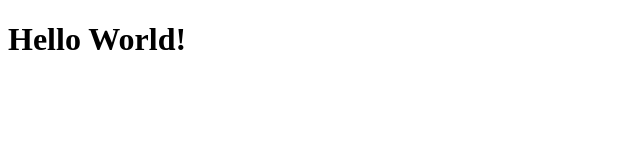
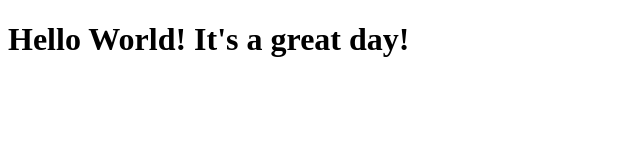
Before and after one commit to dev1508/coursera-test, a plain HTML site: page site/index.html in a window 1280 px wide. Shown: the whole page, without its empty margins (0-640 px from the left). Drawn offline with Linux system fonts and the light colour scheme.

Commit message:
My Updated page.

```diff
--- a/site/index.html
+++ b/site/index.html
@@ -4,6 +4,6 @@
 	<title>Hello World!</title>
 </head>
 <body>
-	<h1>Hello World!</h1>
+	<h1>Hello World! It's a great day!</h1>
 </body>
 </html>
```
